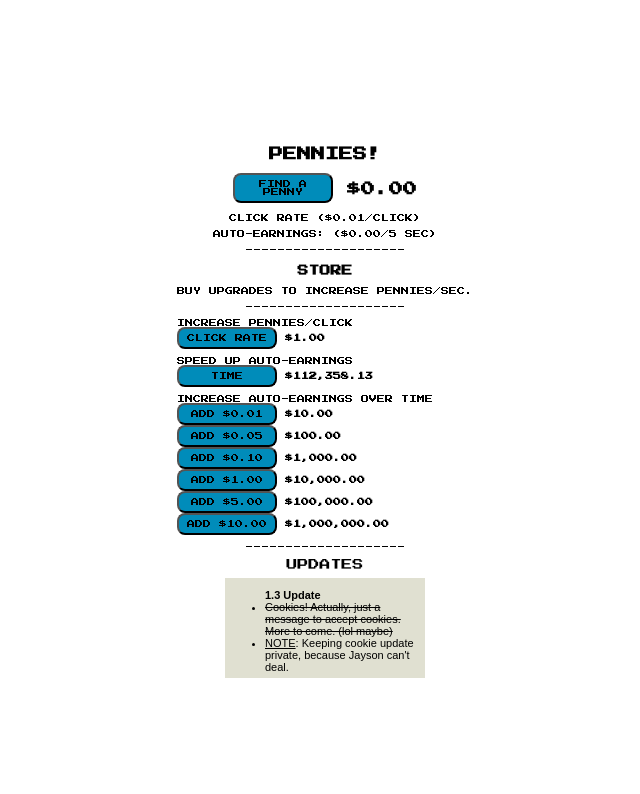
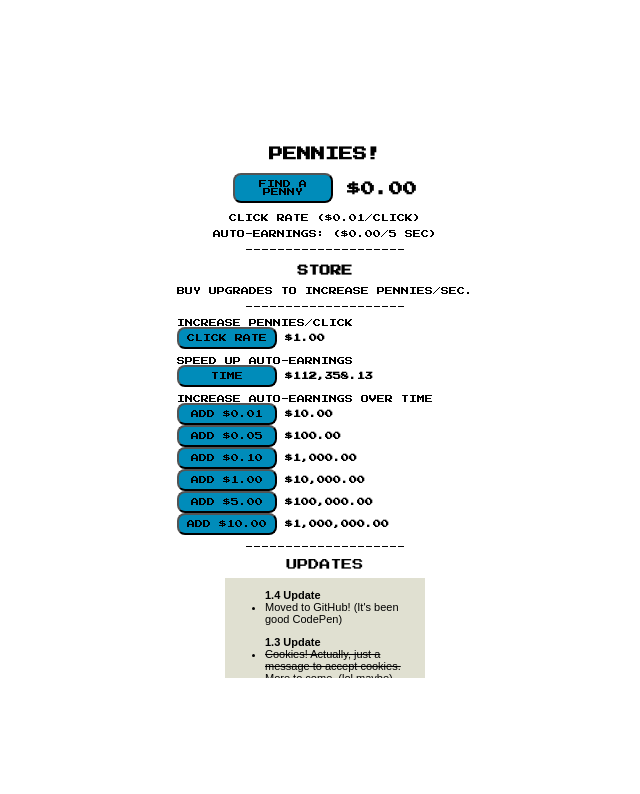
Before and after one commit to MLBroussard/Pennies, a plain HTML site: page index.html in a window 1280 px wide. Shown: the whole page, without its empty margins (323-963 px from the left). Drawn offline with nearby package versions, Linux system fonts and the light colour scheme.

Commit message:
Update index.html

```diff
--- a/index.html
+++ b/index.html
@@ -38,6 +38,9 @@
       <div style="font-size:11px">Updates
         <p></p>
         <div class="updates">
+          <ul><b>1.4 Update</b>
+            <li>Moved to GitHub!  (It's been good CodePen)</li>
+          </ul>
           <ul><b>1.3 Update</b>
             <li><strike>Cookies! Actually, just a message to accept cookies.  More to come. (lol maybe)</strike></li>
             <li><u>NOTE</u>:  Keeping cookie update private, because Jayson can't deal.</li>
```
